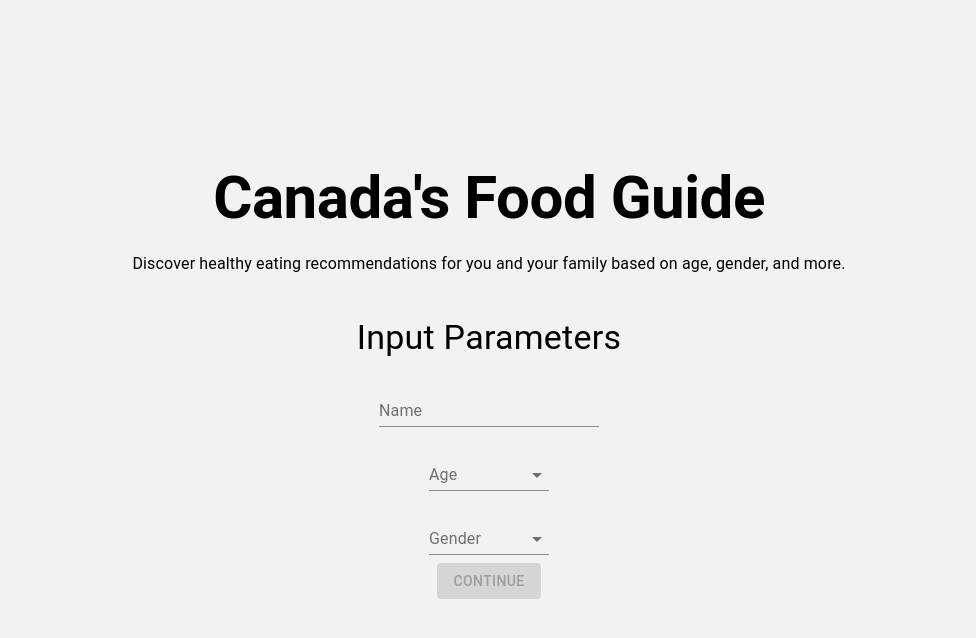
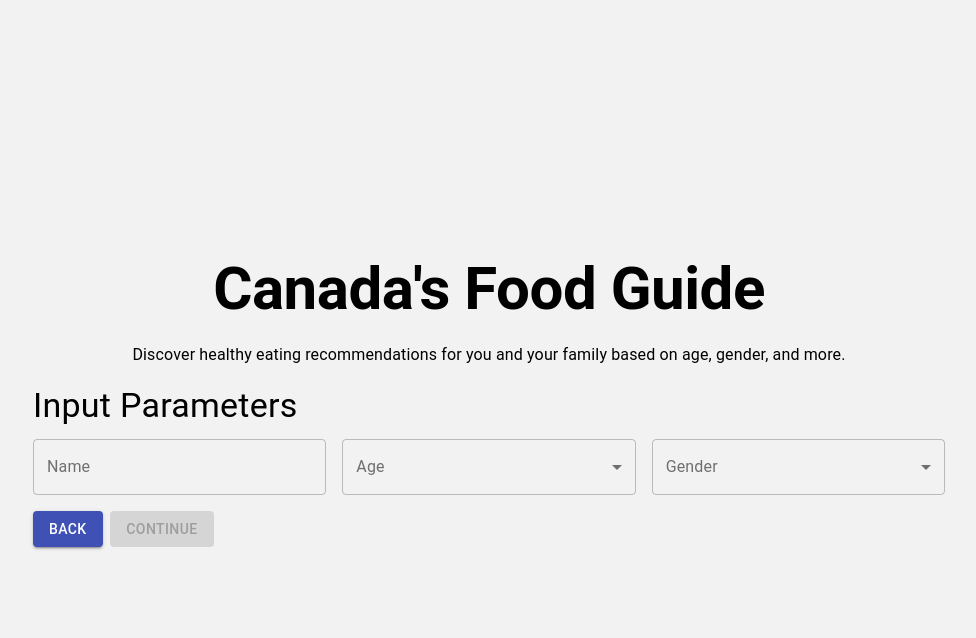
Before and after one commit to utsavk1993/signal, a React (Create React App) app: page / in a window 1280 px wide. Both pictures are taken after a click on the button "FOR YOU". Shown: the top 638 px of the page, without its empty margins (151-1127 px from the left). Built offline with nearby package versions, Linux system fonts and the light colour scheme.

Commit message:
Completed the family menu component

```diff
--- a/src/components/FamilyDailyMenu/index.tsx
+++ b/src/components/FamilyDailyMenu/index.tsx
@@ -1,8 +1,143 @@
-import { ReactElement } from 'react';
+import { ReactElement, useState, FC, Fragment } from 'react';
+import { Button, FormControl, TextField, InputLabel, MenuItem, Select, Typography, Grid } from "@material-ui/core";
+import { useStyles } from '../shared/styles';
+import { AGE_RANGES } from '../shared/enum';
+import FoodGuide from '../FoodGuide';
 
-const FamilyDailyMenu: React.FC = (): ReactElement => {
+type Member = {
+  name: string;
+  age: string;
+  gender: string;
+  [key: string]: any;
+};
+
+interface FamilyDailyMenuProps {
+  setGuide: (guide: string) => void;
+}
+
+const FamilyDailyMenu: FC<FamilyDailyMenuProps> = ({ setGuide }: FamilyDailyMenuProps): ReactElement => {
+  const [displayFoodGuide, setDisplayFoodGuide] = useState<boolean>(false);
+  const [members, setMembers] = useState<Array<Member>>([{ name: '', age: '', gender: '' }]);
+  const classes = useStyles();
+
+  const handleAddMember = () => {
+    setMembers([...members, { name: '', age: '', gender: '' }]);
+  };
+
+  const handleChange = (index: number, field: string, value: string) => {
+    const newMembers = [...members];
+    newMembers[index][field] = value;
+    setMembers(newMembers);
+  };
+
+  const isSubmitDisabled = () => {
+
+    if(members.length === 0) {
+      return true;
+    }
+
+    for (let i = 0; i < members.length; i++) {
+      if (!members[i].name || !members[i].age || !members[i].gender) {
+        return true;
+      }
+    }
+    return false;
+  };
+
+  const renderFoodGuideComp = () => {
+    return members.map((member, index) => (
+      <div key={index}>
+        <FoodGuide age={member.age} gender={member.gender} name={member.name} />
+      </div>
+    ));
+  };
+
   return (
-    <h1>Woo Family</h1>
+    <>
+      {displayFoodGuide ? renderFoodGuideComp() : (
+        <>
+          <Typography variant="h4" gutterBottom className={classes.typography}>
+            Input Parameters
+          </Typography>
+          <Grid container spacing={2}>
+            {
+              members.map((member, index) => (
+                <Fragment key={index}>
+                  <Grid item xs={12} sm={4}>
+                    <TextField
+                      label="Name"
+                      variant="outlined"
+                      value={member.name}
+                      onChange={event => handleChange(index, 'name', event.target.value)}
+                      fullWidth
+                    />
+                  </Grid>
+                  <Grid item xs={12} sm={4}>
+                    <FormControl variant="outlined" fullWidth className={classes.formControl}>
+                      <InputLabel>Age</InputLabel>
+                      <Select
+                        value={member.age}
+                        onChange={event => handleChange(index, 'age', event.target.value as string)}
+                        label="Gender"
+                      >
+                        {
+                          AGE_RANGES.map(ageRange => (
+                            <MenuItem key={ageRange.value} value={ageRange.value}>{ageRange.label}</MenuItem>
+                          ))
+                        }
+                      </Select>
+                    </FormControl>
+                  </Grid>
+                  <Grid item xs={12} sm={4}>
+                    <FormControl variant="outlined" fullWidth className={classes.formControl}>
+                      <InputLabel>Gender</InputLabel>
+                      <Select
+                        value={member.gender}
+                        onChange={event => handleChange(index, 'gender', event.target.value as string)}
+                        label="Gender"
+                      >
+                        <MenuItem value="Male">Male</MenuItem>
+                        <MenuItem value="Female">Female</MenuItem>
+                      </Select>
+                    </FormControl>
+                  </Grid>
+                </Fragment>
+              ))
+            }
+          </Grid>
+          <Grid container spacing={3}>
+            <Grid item xs={2}>
+              <Button
+                variant="contained"
+                color="primary"
+                onClick={handleAddMember}
+              >
+                Add member
+              </Button>
+            </Grid>
+            <Grid item xs={1}>
+              <Button
+                variant="contained"
+                color="primary"
+                onClick={() => setGuide('')}
+              >
+                Back
+              </Button>
+            </Grid>
+            <Grid item xs={1}>
+              <Button
+                variant="contained"
+                color="primary"
+                onClick={() => setDisplayFoodGuide(true)}
+                disabled={isSubmitDisabled()}
+              >
+                Continue
+              </Button>
+            </Grid>
+          </Grid>
+        </>
+      )}
+    </>
   );
 }
 
--- a/src/components/Guide/index.tsx
+++ b/src/components/Guide/index.tsx
@@ -2,6 +2,7 @@
 import { Container, Typography, Grid, Button } from '@material-ui/core';
 import UserDailyMenu from '../UserDailyMenu';
 import { useStyles } from './Guide.styles';
+import FamilyDailyMenu from '../FamilyDailyMenu';
 
 enum Guides {
   YOU = 'you',
@@ -33,11 +34,12 @@
                 <Button fullWidth variant="contained" color="primary" onClick={() => setGuide(Guides.FAMILY)}>
                   For your loved ones
                 </Button>
-            </Grid>
+              </Grid>
             </Grid>
           )
         }
-        { guide === Guides.YOU && <UserDailyMenu /> }
+        { guide === Guides.YOU && <UserDailyMenu setGuide={setGuide} /> }
+        { guide === Guides.FAMILY && <FamilyDailyMenu setGuide={setGuide} /> }
       </Container>
     </div>
   );
--- a/src/components/UserDailyMenu/index.tsx
+++ b/src/components/UserDailyMenu/index.tsx
@@ -1,20 +1,14 @@
 import { ReactElement, useState, FC } from 'react';
-import { Box, Button, FormControl, TextField, InputLabel, MenuItem, Select, Typography } from "@material-ui/core";
+import { Button, FormControl, TextField, InputLabel, MenuItem, Select, Typography, Grid } from "@material-ui/core";
 import FoodGuide from '../FoodGuide';
-import { useStyles } from './UserDailyMenu.styles';
+import { useStyles } from '../shared/styles';
+import { AGE_RANGES } from '../shared/enum';
 
-const AGE_RANGES: Array<{ value: string, label: string }> = [
-  { value: '2 to 3', label: '2 to 3' },
-  { value: '4 to 8', label: '4 to 8' },
-  { value: '9 to 13', label: '9 to 13' },
-  { value: '14 to 18', label: '14 to 18' },
-  { value: '19 to 30', label: '19 to 30' },
-  { value: '31 to 50', label: '31 to 50' },
-  { value: '51 to 70', label: '51 to 70' },
-  { value: '71+', label: '71+' },
-];
+interface UserDailyMenuProps {
+  setGuide: (guide: string) => void;
+}
 
-const UserDailyMenu: FC = (): ReactElement => {
+const UserDailyMenu: FC<UserDailyMenuProps> = ({ setGuide }: UserDailyMenuProps): ReactElement => {
   const [age, setAge] = useState<string>('');
   const [gender, setGender] = useState<string>('');
   const [name, setName] = useState<string>('');
@@ -22,24 +16,27 @@
   const classes = useStyles();
 
   return displayFoodGuide ? <FoodGuide age={age} gender={gender} name={name} /> : (
-    <Box className={classes.container}>
-      <Typography variant="h4" gutterBottom>
+    <>
+      <Typography variant="h4" gutterBottom className={classes.typography}>
         Input Parameters
       </Typography>
-      <FormControl className={classes.formControl}>
+      <Grid container spacing={2}>
+        <Grid item xs={12} sm={4}>
           <TextField
-          id="name"
             label="Name"
+            variant="outlined"
+            value={name}
             onChange={event => setName(event.target.value)}
+            fullWidth
           />
-      </FormControl>
-      <FormControl className={classes.formControl}>
-        <InputLabel id="age-label">Age</InputLabel>
+        </Grid>
+        <Grid item xs={12} sm={4}>
+          <FormControl variant="outlined" fullWidth className={classes.formControl}>
+            <InputLabel>Age</InputLabel>
             <Select
-          labelId="age-label"
-          id="age"
               value={age}
               onChange={event => setAge(event.target.value as string)}
+              label="Gender"
             >
               {
                 AGE_RANGES.map(ageRange => (
@@ -48,18 +45,32 @@
               }
             </Select>
           </FormControl>
-      <FormControl className={classes.formControl}>
-        <InputLabel id="gender-label">Gender</InputLabel>
+        </Grid>
+        <Grid item xs={12} sm={4}>
+          <FormControl variant="outlined" fullWidth className={classes.formControl}>
+            <InputLabel>Gender</InputLabel>
             <Select
-          labelId="gender-label"
-          id="gender"
               value={gender}
               onChange={event => setGender(event.target.value as string)}
+              label="Gender"
             >
-          <MenuItem value={"Male"}>Male</MenuItem>
-          <MenuItem value={"Female"}>Female</MenuItem>
+              <MenuItem value="Male">Male</MenuItem>
+              <MenuItem value="Female">Female</MenuItem>
             </Select>
           </FormControl>
+        </Grid>
+      </Grid>
+      <Grid container spacing={2}>
+        <Grid item xs={1}>
+          <Button
+            variant="contained"
+            color="primary"
+            onClick={() => setGuide('')}
+          >
+            Back
+          </Button>
+        </Grid>
+        <Grid item xs={3}>
           <Button
             variant="contained"
             color="primary"
@@ -68,7 +79,9 @@
           >
             Continue
           </Button>
-    </Box>
+        </Grid>
+      </Grid>
+    </>
   );
 }
 
--- a/src/components/shared/SelectBox/index.tsx
+++ b/src/components/shared/SelectBox/index.tsx
@@ -11,9 +11,7 @@
   items: Array<{ value: string; label: string }>;
 }
 
-
 const SelectBox: React.FC<SelectBoxProps> = ({ label, value, handleChange, items }: SelectBoxProps) => {
-
   const labelId = label.toLowerCase();
 
   return (
--- /dev/null
+++ b/src/components/shared/enum.ts
@@ -0,0 +1,10 @@
+export const AGE_RANGES: Array<{ value: string, label: string }> = [
+  { value: '2 to 3', label: '2 to 3' },
+  { value: '4 to 8', label: '4 to 8' },
+  { value: '9 to 13', label: '9 to 13' },
+  { value: '14 to 18', label: '14 to 18' },
+  { value: '19 to 30', label: '19 to 30' },
+  { value: '31 to 50', label: '31 to 50' },
+  { value: '51 to 70', label: '51 to 70' },
+  { value: '71+', label: '71+' },
+];
--- a/src/components/UserDailyMenu/UserDailyMenu.styles.tsx
+++ b/src/components/shared/styles.ts
@@ -9,10 +9,13 @@
     height: "45vh",
   },
   formControl: {
-    margin: theme.spacing(1),
+    marginBottom: theme.spacing(1),
     minWidth: 120,
   },
   selectEmpty: {
     marginTop: theme.spacing(2),
   },
+  typography: {
+    marginTop: theme.spacing(2),
+  }
 }));
```
Also changed, not shown: src/components/FoodGuide/index.tsx (+19 -1 lines). Lines whose indentation alone changed are shown as unchanged.
